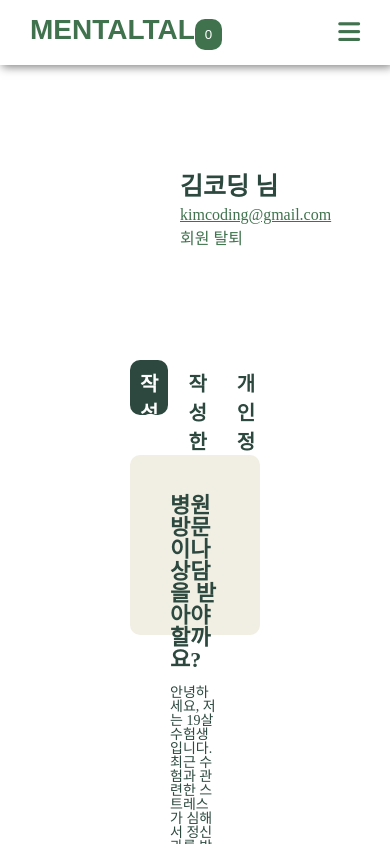
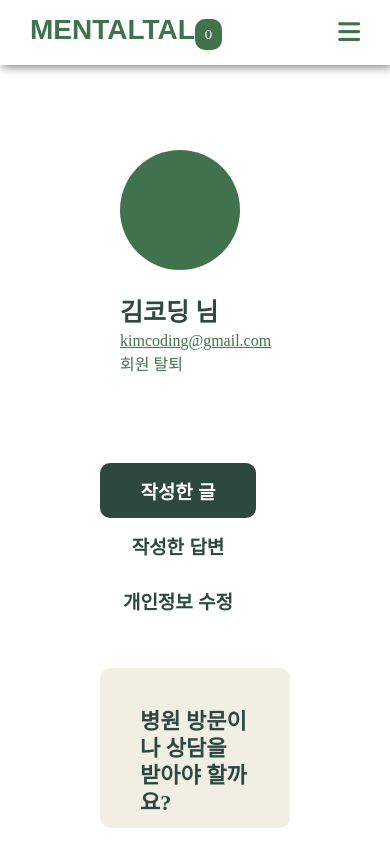
Before and after one commit to codestates-seb/seb41_main_030, a React (Create React App) app in the folder client/: page /mypage in a window 390 px wide. Shown: the top 844 px of the page. Built offline with nearby package versions, Linux system fonts and the light colour scheme; a web font is replaced by a local one.

Commit message:
[design] 반응형 웹 구현

```diff
--- a/client/src/components/mypage/MyPageEdit.js
+++ b/client/src/components/mypage/MyPageEdit.js
@@ -22,6 +22,27 @@ const EditContainer = styled.div`
         }
         ::placeholder {
             opacity: 0.5;
+            @media screen and (max-width: 1121px) {
+                font-size: 18px;
+            }
+            @media screen and (max-width: 1027px) {
+                font-size: 16px;
+            }
+            @media screen and (max-width: 921px) {
+                font-size: 14.6px;
+            }
+        }
+        @media screen and (max-width: 1218px) {
+            width: 400px;
+        }
+        @media screen and (max-width: 1121px) {
+            width: 350px;
+        }
+        @media screen and (max-width: 1027px) {
+            width: 300px;
+        }
+        @media screen and (max-width: 921px) {
+            width: 270px;
         }
     }
 `;
@@ -30,6 +51,14 @@ const TopBlock = styled.div`
     display: flex;
     justify-content: space-between;
     margin-bottom: 130px;
+
+    @media screen and (max-width: 862px) {
+        flex-direction: column;
+        .nickname {
+            margin-bottom: 130px;
+        }
+    }
+
     .nickname,
     .editPassword {
         display: flex;
@@ -55,6 +84,13 @@ const TopBlock = styled.div`
 const BottomBlock = styled.div`
     display: flex;
     justify-content: space-between;
+
+    @media screen and (max-width: 862px) {
+        flex-direction: column;
+        .email {
+            margin-bottom: 130px;
+        }
+    }
 
     .email,
     .passwordConfirm {
--- a/client/src/components/mypage/UserPost.js
+++ b/client/src/components/mypage/UserPost.js
@@ -2,11 +2,39 @@ import styled from "styled-components";
 
 const PostsContainer = styled.div`
     width: 100%;
-    height: 180px;
+    height: 170px;
     border-radius: 10px;
     background-color: #f1efe4;
     margin-top: 20px;
     padding: 40px;
+
+    @media screen and (max-width: 1637px) {
+        height: 187px;
+    }
+
+    @media screen and (max-width: 989px) {
+        height: 210px;
+    }
+
+    @media screen and (max-width: 777px) {
+        height: 232px;
+    }
+
+    @media screen and (max-width: 669px) {
+        height: 252px;
+    }
+
+    @media screen and (max-width: 658px) {
+        height: 280px;
+    }
+
+    @media screen and (max-width: 604px) {
+        height: 270px;
+    }
+
+    @media screen and (max-width: 576px) {
+        height: 160px;
+    }
 `;
 
 const Post = styled.div`
@@ -14,19 +42,33 @@ const Post = styled.div`
         color: var(--darkgreen);
         font-size: 22px;
         font-weight: var(--font-bold);
+        line-height: 27px;
     }
     .postContent {
         color: var(--darkgreen);
         font-size: 14px;
         padding-top: 15px;
-        padding-bottom: 45px;
+        line-height: 20px;
+
+        @media screen and (max-width: 576px) {
+            display: none;
+        }
     }
 
     .postInfo {
         color: var(--darkgreen);
         font-size: 13px;
+        padding-top: 28px;
         .postCreatedAt {
             padding-right: 30px;
+        }
+
+        @media screen and (max-width: 576px) {
+            padding-top: 35px;
+        }
+
+        @media screen and (max-width: 503px) {
+            display: none;
         }
     }
 `;
@@ -38,7 +80,8 @@ const UserPost = ({ title }) => {
                 <Post>
                     <p className="postTitle">{title}</p>
                     <p className="postContent">
-                        안녕하세요, 저는 19살 수험생입니다. 최근 수험과 관련한 스트레스가 심해서 정신과를 방문해야하나 생각하다가도 원래 수험 생활이 이렇게 힘든건데 유난인 건지 생각되어 미루고 ...
+                        안녕하세요, 저는 19살 수험생입니다. 최근 수험과 관련한 스트레스가 심해서 정신과를 방문해야하나 생각하다가도 원래 수험 생활이 이렇게 힘든건데 유난인 건지 생각되어 미루고 수험
+                        생활이 이렇게 힘든건데 유난인 건지 생각되어 미루고 ...
                     </p>
                     <div className="postInfo">
                         <span className="postCreatedAt">2023 / 01 / 06</span>
--- a/client/src/pages/Main.js
+++ b/client/src/pages/Main.js
@@ -20,6 +20,10 @@ const Intro = styled.div`
     background-repeat: no-repeat;
     background-position: 85% -620%;
     background-size: 450px 450px;
+
+    @media screen and (max-width: 851px) {
+        background-image: none;
+    }
 
     .text {
         padding-top: 200px;
@@ -70,6 +74,10 @@ const Shortcut = styled.div`
         display: flex;
         justify-content: space-between;
         margin-bottom: 80px;
+
+        @media screen and (max-width: 863px) {
+            flex-direction: column;
+        }
 
         .title {
             font-size: 27px;
@@ -126,6 +134,11 @@ const Shortcut = styled.div`
             margin-left: 10px;
             display: flex;
             flex-direction: column;
+
+            @media screen and (max-width: 863px) {
+                margin-left: 0px;
+                margin-top: 20px;
+            }
             .block_community {
                 background-color: #798777;
                 height: 300px;
@@ -133,6 +146,10 @@ const Shortcut = styled.div`
                 padding: 40px;
                 padding-top: 53px;
                 color: var(--white);
+
+                .title {
+                    line-height: 30px;
+                }
 
                 :hover {
                     background-color: var(--green);
@@ -158,6 +175,13 @@ const Shortcut = styled.div`
                 }
             }
         }
+    }
+
+    .description {
+        line-height: 24px;
+        /* @media screen and (max-width: 685px) {
+            display: none;
+        } */
     }
 `;
 
--- a/client/src/pages/MyPage.js
+++ b/client/src/pages/MyPage.js
@@ -9,6 +9,10 @@ const MyPageContainer = styled.div`
     flex-direction: column;
 
     padding: 0 130px;
+
+    @media screen and (max-width: 611px) {
+        padding: 0 100px;
+    }
 `;
 
 const MyPageHeader = styled.div`
@@ -16,6 +20,10 @@ const MyPageHeader = styled.div`
     padding-top: 150px;
     padding-left: 20px;
     margin-bottom: 90px;
+
+    @media screen and (max-width: 611px) {
+        flex-direction: column;
+    }
     .imgContainer {
         border-radius: 50%;
         background: var(--green);
@@ -27,6 +35,9 @@ const MyPageHeader = styled.div`
         display: flex;
         flex-direction: column;
         justify-content: center;
+        @media screen and (max-width: 611px) {
+            margin-top: 30px;
+        }
 
         .userName {
             color: var(--darkgreen);
@@ -50,6 +61,9 @@ const MyPageTab = styled.div`
     margin-bottom: 20px;
     .tabContainer {
         display: flex;
+        @media screen and (max-width: 611px) {
+            flex-direction: column;
+        }
     }
 
     .tabButton,
@@ -59,6 +73,25 @@ const MyPageTab = styled.div`
         margin-right: 10px;
         font-size: 20px;
         font-weight: var(--font-bold);
+
+        @media screen and (max-width: 693px) {
+            font-size: 19px;
+        }
+        @media screen and (max-width: 678px) {
+            font-size: 18px;
+        }
+        @media screen and (max-width: 660px) {
+            font-size: 17px;
+        }
+        @media screen and (max-width: 643px) {
+            font-size: 16px;
+        }
+        @media screen and (max-width: 627px) {
+            font-size: 15px;
+        }
+        @media screen and (max-width: 611px) {
+            font-size: 19px;
+        }
     }
 
     .tabButton {
```
